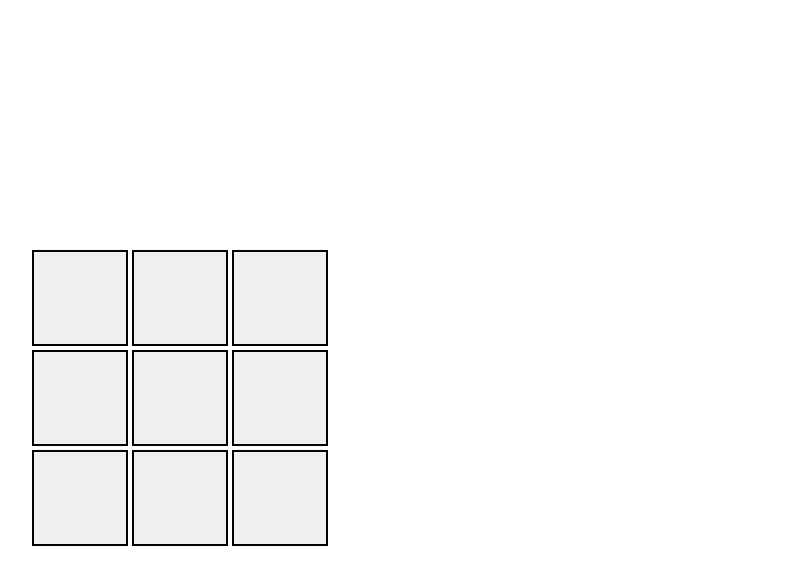
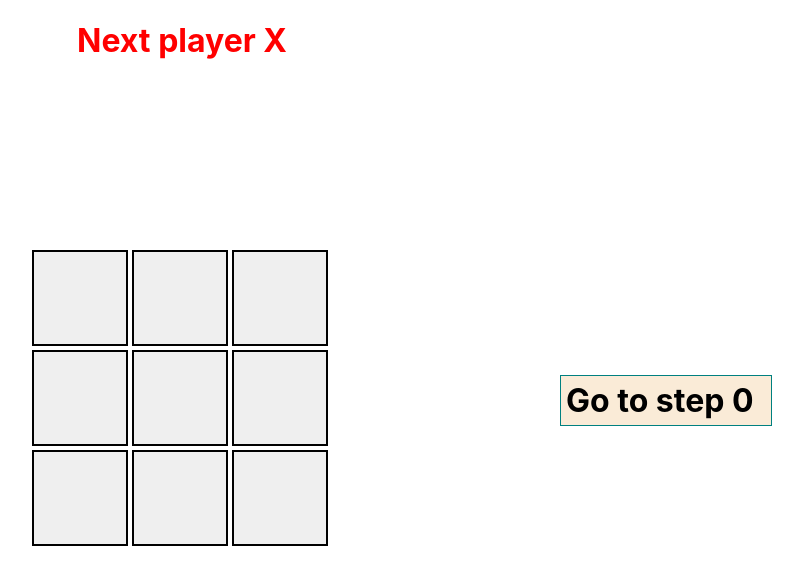
Before and after one commit to kiwi28/tictac, a React (Create React App) app: page / in a window 1280 px wide. Shown: the top 584 px of the page, without its empty margins (458-1261 px from the left). Built offline with nearby package versions, Linux system fonts and the light colour scheme.

Commit message:
history wip

```diff
--- a/src/components/Board.jsx
+++ b/src/components/Board.jsx
@@ -2,28 +2,11 @@ import React, { useState } from "react";
 import Square from "./Square";
 import "../styles/Board.css";
 
-export const Board = () => {
-  const [gameState, setGameState] = useState({
-    squares: Array(9).fill(null),
-    currentPlayer: true,
-  });
-
+export const Board = ({ gameState, handleClick }) => {
   return (
     <div className="board">
       {gameState.squares.map((square, idx) => (
-        <Square
-          key={idx}
-          onClick={() =>
-            setGameState((gs) => {
-              const squares = [...gameState.squares];
-              squares[idx] = gameState.currentPlayer ? "X" : "O";
-              return Object.assign(gameState, {
-                squares,
-                currentPlayer: !gameState.currentPlayer,
-              });
-            })
-          }
-        >
+        <Square key={idx} onClick={() => handleClick(idx)}>
           {square}
         </Square>
       ))}
--- /dev/null
+++ b/src/components/HistoryLog.jsx
@@ -0,0 +1,20 @@
+import React from "react";
+import "../styles/HistoryLog.css";
+
+export const HistoryLog = ({ history }) => {
+  console.log(history);
+
+  return (
+    <>
+      {history.map((log, idx) => {
+        return (
+          <h1 className="log" key={idx}>
+            Go to step {idx}
+          </h1>
+        );
+      })}
+    </>
+  );
+};
+
+export default HistoryLog;
--- /dev/null
+++ b/src/components/Status.jsx
@@ -0,0 +1,9 @@
+import React, { useState } from "react";
+import { getMessageByStatus } from "../utils.js";
+import "../styles/Status.css";
+
+export const Status = ({ winner = null, next }) => {
+  return getMessageByStatus(winner, next);
+};
+
+export default Status;
--- a/src/pages/Game.jsx
+++ b/src/pages/Game.jsx
@@ -1,11 +1,46 @@
-import React from "react";
+import React, { useState } from "react";
 import Board from "../components/Board";
+import HistoryLog from "../components/HistoryLog";
+import Status from "../components/Status";
 import "../styles/Game.css";
+import { calculateWinner } from "../utils.js";
 
 export const Game = () => {
+  const [gameState, setGameState] = useState({
+    squares: Array(9).fill(null),
+    currentPlayer: true,
+    history: [Array(9).fill(null)],
+  });
+
+  const handleClick = (idx) => {
+    const squares = [...gameState.squares];
+    if (calculateWinner(squares) || squares[idx]) {
+      return;
+    }
+    setGameState((gs) => {
+      squares[idx] = gameState.currentPlayer ? "X" : "O";
+
+      const createHistory = gameState.history.slice();
+      createHistory.push(squares);
+      return Object.assign(
+        {},
+        {
+          squares,
+          currentPlayer: !gameState.currentPlayer,
+          history: createHistory,
+        }
+      );
+    });
+  };
+
   return (
     <div className="gameContainer">
-      <Board />
+      <Board gameState={gameState} handleClick={handleClick} />
+      <Status
+        winner={calculateWinner(gameState.squares)}
+        next={gameState.currentPlayer}
+      />
+      <HistoryLog history={gameState.history} />
     </div>
   );
 };
--- a/src/styles/Game.css
+++ b/src/styles/Game.css
@@ -4,4 +4,5 @@
   display: flex;
   justify-content: center;
   align-items: center;
+  position: relative;
 }
--- /dev/null
+++ b/src/styles/HistoryLog.css
@@ -0,0 +1,8 @@
+.log {
+  border: 1px solid teal;
+  background-color: antiquewhite;
+  position: absolute;
+  width: 200px;
+  right: 50px;
+  padding: 5px;
+}
--- /dev/null
+++ b/src/styles/Status.css
@@ -0,0 +1,5 @@
+.status {
+  color: red;
+  position: absolute;
+  top: 0;
+}
--- /dev/null
+++ b/src/utils.js
@@ -0,0 +1,32 @@
+export function calculateWinner(squares) {
+  const lines = [
+    [0, 1, 2],
+    [3, 4, 5],
+    [6, 7, 8],
+    [0, 3, 6],
+    [1, 4, 7],
+    [2, 5, 8],
+    [0, 4, 8],
+    [2, 4, 6],
+  ];
+  for (let i = 0; i < lines.length; i++) {
+    const [a, b, c] = lines[i];
+    if (squares[a] && squares[a] === squares[b] && squares[a] === squares[c]) {
+      return squares[a];
+    }
+  }
+  return null;
+}
+
+export function getMessageByStatus(status, next) {
+  switch (status) {
+    case null:
+      return <h1 className="status">Next player {next ? "X" : "O"}</h1>;
+    case "X":
+      return <h1 className="status">X won</h1>;
+    case "O":
+      return <h1 className="status">O won</h1>;
+    default:
+      return <h1 className="status">ERROR !!!!</h1>;
+  }
+}
```
